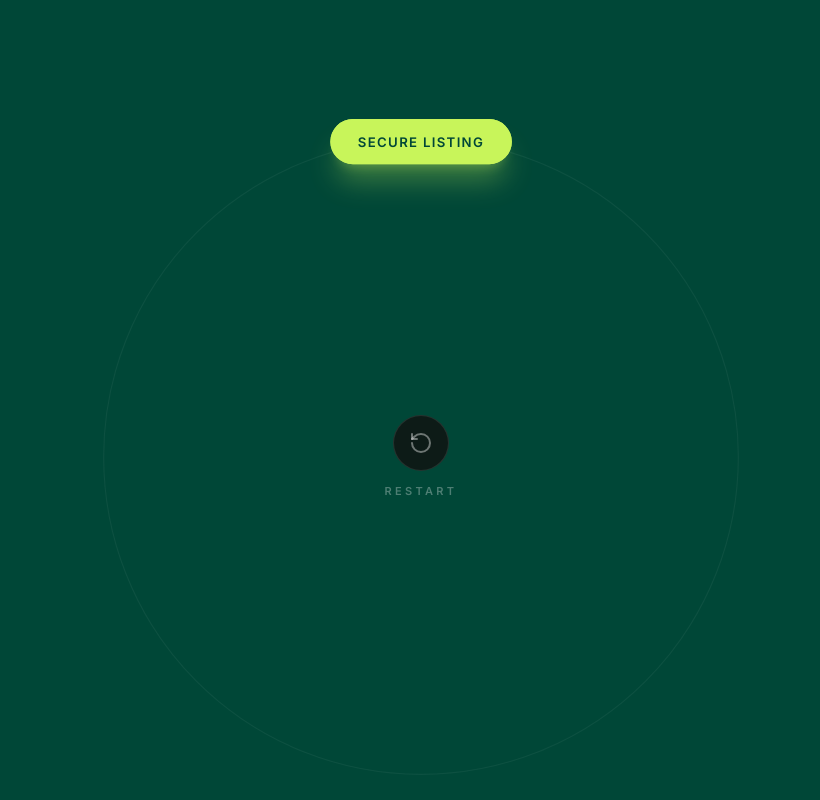
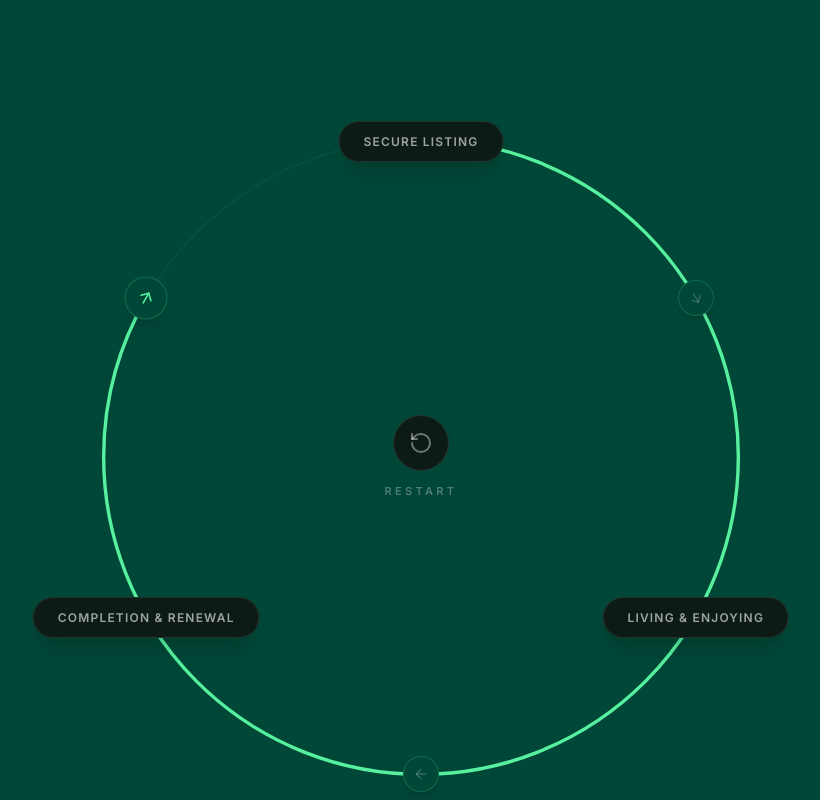
Before and after one commit to abdullahshahid836-ctrl/pakistan-property-portal, a Next.js app: page /about in a window 1280 px wide. Shown: the part 900-1700 px from the top of the page, without its empty margins (219-1039 px from the left). Built offline with nearby package versions, Linux system fonts and the light colour scheme.

Commit message:
fix: matched mint color and improved arrow-first reveal timing

```diff
--- a/src/app/about/page.tsx
+++ b/src/app/about/page.tsx
@@ -90,7 +90,7 @@ const LifecyclePill = ({ label, angle, active, visible }: { label: string; angle
     >
       <span className={`px-4 sm:px-6 py-2 sm:py-3 rounded-full font-syne font-black text-[9px] sm:text-xs uppercase tracking-widest shadow-xl transition-all duration-500 whitespace-nowrap border ${
         active
-          ? 'bg-[#C8F55A] text-[#004737] border-[#C8F55A] shadow-[#C8F55A]/30'
+          ? 'bg-[#56F09F] text-[#004737] border-[#56F09F] shadow-[#56F09F]/30'
           : 'bg-[#0D1B17] text-white/60 border-white/10'
       }`}>
         {label}
@@ -112,10 +112,10 @@ const ArrowIndicator = ({ angle, active, visible }: { angle: number; active: boo
         left: `${50 + x}%`,
         top: `${50 + y}%`
       }}
-      className="absolute -translate-x-1/2 -translate-y-1/2 z-20 w-7 h-7 sm:w-9 sm:h-9 rounded-full bg-[#004737] border border-[#C8F55A]/20 flex items-center justify-center shadow-lg transition-all duration-500"
+      className="absolute -translate-x-1/2 -translate-y-1/2 z-20 w-7 h-7 sm:w-9 sm:h-9 rounded-full bg-[#004737] border border-[#56F09F]/20 flex items-center justify-center shadow-lg transition-all duration-500"
     >
       <ArrowRight
-        className={`w-3 h-3 sm:w-4 sm:h-4 transition-colors duration-500 ${active ? 'text-[#C8F55A]' : 'text-white/20'}`}
+        className={`w-3 h-3 sm:w-4 sm:h-4 transition-colors duration-500 ${active ? 'text-[#56F09F]' : 'text-white/20'}`}
         style={{ transform: `rotate(${angle + 90}deg)` }}
       />
     </motion.div>
@@ -165,8 +165,8 @@ const LifecycleSection = () => {
     if (isInView) {
       setStep(0)
       const interval = setInterval(() => {
-        setStep((prev) => (prev + 1) % 4)
-      }, 1500) // Faster interval
+        setStep((prev) => (prev + 1) % 7)
+      }, 1200)
       return () => clearInterval(interval)
     } else {
       setStep(0)
@@ -195,12 +195,12 @@ const LifecycleSection = () => {
               cy="300"
               r="280"
               fill="none"
-              stroke="#C8F55A"
+              stroke="#56F09F"
               strokeWidth="3"
               strokeDasharray="1759.29"
               initial={{ strokeDashoffset: 1759.29 }}
               animate={{
-                strokeDashoffset: isInView ? 1759.29 - (1759.29 * (step / 3)) : 1759.29
+                strokeDashoffset: isInView ? 1759.29 - (1759.29 * (step / 6)) : 1759.29
               }}
               transition={{ duration: 0.8, ease: [0.16, 1, 0.3, 1] }}
             />
@@ -215,8 +215,8 @@ const LifecycleSection = () => {
               style={{ cursor: 'pointer' }}
               className="flex flex-col items-center gap-3 px-8 py-6 rounded-[2.5rem] hover:bg-white/5 transition-all duration-500 group"
             >
-              <div className="w-14 h-14 rounded-full bg-[#0D1B17] border border-white/10 flex items-center justify-center group-hover:border-[#C8F55A]/40 transition-colors">
-                <RotateCcw className="w-6 h-6 text-white/40 group-hover:text-[#C8F55A] group-hover:rotate-180 transition-all duration-700" />
+              <div className="w-14 h-14 rounded-full bg-[#0D1B17] border border-white/10 flex items-center justify-center group-hover:border-[#56F09F]/40 transition-colors">
+                <RotateCcw className="w-6 h-6 text-white/40 group-hover:text-[#56F09F] group-hover:rotate-180 transition-all duration-700" />
               </div>
               <span className="font-syne font-black text-[11px] text-white/30 uppercase tracking-[0.3em] group-hover:text-white/60 transition-colors">Restart</span>
             </motion.button>
@@ -226,26 +226,26 @@ const LifecycleSection = () => {
           <LifecyclePill
             label="Secure Listing"
             angle={-90}
-            active={step === 0 || step === 3}
+            active={step === 0 || step === 6}
             visible={true}
           />
           <LifecyclePill
             label="Living & Enjoying"
             angle={30}
-            active={step === 1}
-            visible={step >= 1}
+            active={step === 2}
+            visible={step >= 2}
           />
           <LifecyclePill
             label="Completion & Renewal"
             angle={150}
-            active={step === 2}
-            visible={step >= 2}
+            active={step === 4}
+            visible={step >= 4}
           />
 
           {/* Arrow Indicators */}
-          <ArrowIndicator angle={-30} active={step === 0} visible={step >= 1} />
-          <ArrowIndicator angle={90} active={step === 1} visible={step >= 2} />
-          <ArrowIndicator angle={210} active={step === 2} visible={step >= 3} />
+          <ArrowIndicator angle={-30} active={step === 1} visible={step >= 1} />
+          <ArrowIndicator angle={90} active={step === 3} visible={step >= 3} />
+          <ArrowIndicator angle={210} active={step === 5} visible={step >= 5} />
         </div>
       </div>
     </section>
```
